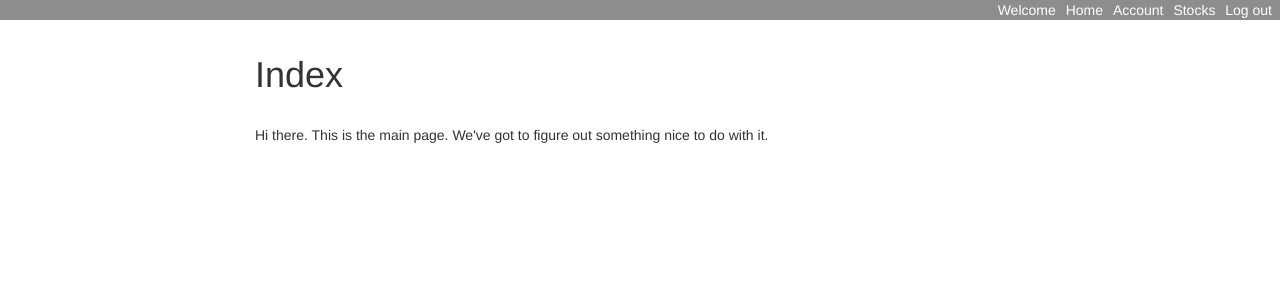
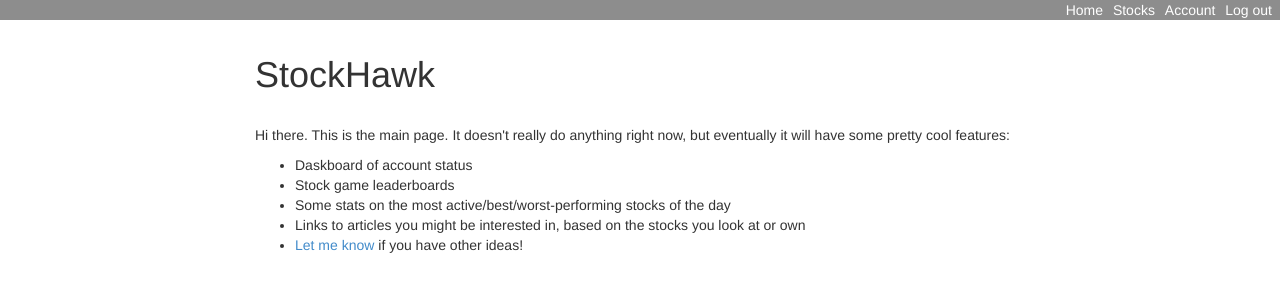
Before and after one commit to abmorton/stockhawk, a Flask app: page / in a window 1280 px wide. Shown: the top 300 px of the page. Run offline with Flask 2, Linux system fonts and the light colour scheme; the visitor is signed in with stand-in values (Sample User, id 1); some libraries are stand-ins or nearby versions.

Commit message:
changes to 'title' variable in app and templates, added some comments in htmls regarding coming features

```diff
--- a/app.py
+++ b/app.py
@@ -24,23 +24,23 @@ def login_required(f):
 		if 'logged_in' in session:
 			return f(*args, **kwargs)
 		else:
-			flash('You need to login first.')
+			flash('You need to log in first.')
 			return redirect(url_for('login'))
 	return wrap
 
 # views
 
 @app.route('/')
-@login_required
+# @login_required
 def home():
-	title = 'home'
+	title = 'StockHawk'
 	return render_template('index.html', title=title)
 
 @app.route('/login', methods=['GET', 'POST'])
 def login():
 	error = None
 	form = LoginForm(request.form)
-	title = 'Login page'
+	title = 'StockHawk - Login'
 
 	if request.method == 'POST':
 		# if (request.form['username'] != 'admin') or (request.form['password'] != 'admin'):
@@ -49,32 +49,32 @@ def login():
 		else:
 			session['logged_in'] = True
 			flash('You were just logged in.')
-			return redirect(url_for('home'))
+			return redirect(url_for('user'))
 	return render_template('login.html', form=form, error=error, title=title)
 
 @app.route('/logout')
+@login_required
 def logout():
 	session.pop('logged_in', None)
 	flash('You were just logged out.')
-	return redirect(url_for('welcome'))
+	return redirect(url_for('home'))
 
 @app.route('/welcome')
 def welcome():
-	title = 'Welcome'
+	title = 'StockHawk - Welcome'
 	return render_template('welcome.html', title=title)
 
 @app.route('/user')
 @login_required
 def user():
-	title = 'My account'
+	title = 'StockHawk - Account'
 	return render_template('account.html', title=title)
 
 @app.route('/stocks', methods=['GET', 'POST'])
 # @login_required
 def stocks():
 
-	title = 'Look up a stock'
-
+	title = 'StockHawk - Stock lookup'
 	stock = None
 	form = StockSearchForm(request.form)
 
@@ -97,6 +97,7 @@ def stocks():
 			else:
 				change = float(stock.get_change())
 				loss = set_color(change)
+				title = 'StockHawk - '+stock.symbol.upper()
 		else:
 			flash("Please enter a stock.")
 			return redirect(url_for('stocks'))
--- a/templates/base.html
+++ b/templates/base.html
@@ -8,10 +8,10 @@
   <body>
     <header>
       <ul>
-        <li><a href="/welcome">Welcome</a></li>
+<!--         <li><a href="/welcome">Welcome</a></li> -->
         <li><a href="/">Home</a></li>
+        <li><a href="/stocks">Stocks</a></li>
         <li><a href="/user">Account</a></li>
-        <li><a href="/stocks">Stocks</a></li>
         <li><a href="/logout">Log out</a></li>
       </ul>
     </header>
--- a/templates/index.html
+++ b/templates/index.html
@@ -1,8 +1,15 @@
 {% extends "base.html" %}
 {% block content %}
 
-<h1>Index</h1>
+<h1>{{ title }}</h1>
 <br>
-<p>Hi there. This is the main page. We've got to figure out something nice to do with it.</p>
+<p>Hi there. This is the main page. It doesn't really do anything right now, but eventually it will have some pretty cool features:</p>
+<ul>
+	<li>Daskboard of account status</li>
+	<li>Stock game leaderboards</li>
+	<li>Some stats on the most active/best/worst-performing stocks of the day</li>
+	<li>Links to articles you might be interested in, based on the stocks you look at or own</li>
+	<li><a href="mailto:abmorton@gmail.com?subject=StockHawk feature idea">Let me know</a> if you have other ideas!</li>
+</ul>
 
 {% endblock %}
--- a/templates/login.html
+++ b/templates/login.html
@@ -1,7 +1,7 @@
 {% extends "base.html" %}
 {% block content %}
 
-<h1>Please login</h1>
+<h1>Please log in</h1>
 <br>
 
 <!-- nonWTForms style -->
@@ -22,7 +22,7 @@
 		Password:
 		{{ form.password }}
 
-	<input type="submit" value="Look up"></p>
+	<input type="submit" value="Log in"></p>
 </form>
 
 {% endblock %}
--- a/templates/stocks.html
+++ b/templates/stocks.html
@@ -7,8 +7,10 @@
   <input type="text" placeholder="SYM" name="symbol" value="">
   <input class="btn btn-default" type="submit" value="Login">
 </form> -->
-<h1>Stock page</h1>
-
+<h1>{{ title }}</h1>
+<br>
+<p>As of now, this is the only feature which is set up. Try it out!</p>
+<br>
 <form action="{{ url_for('stocks') }}" method="post">
 	{{ form.hidden_tag() }}
 	<p>Search for a stock symbol:
--- a/templates/welcome.html
+++ b/templates/welcome.html
@@ -1,8 +1,8 @@
 {% extends "base.html" %}
 {% block content %}
 
-<h1>Welcome to the practice app</h1>
+<h1>Welcome to StockHawk</h1>
 <br>
-<p>You don't need to be logged in to view this page. However, you can still see the links in the navigation bar above.</p>
+<p>There's not much going on here yet. Check out the <a href="/stocks">stock</a> lookup page.</p>
 
 {% endblock %}
```
Also changed, not shown: templates/account.html (+6 -1 lines).
